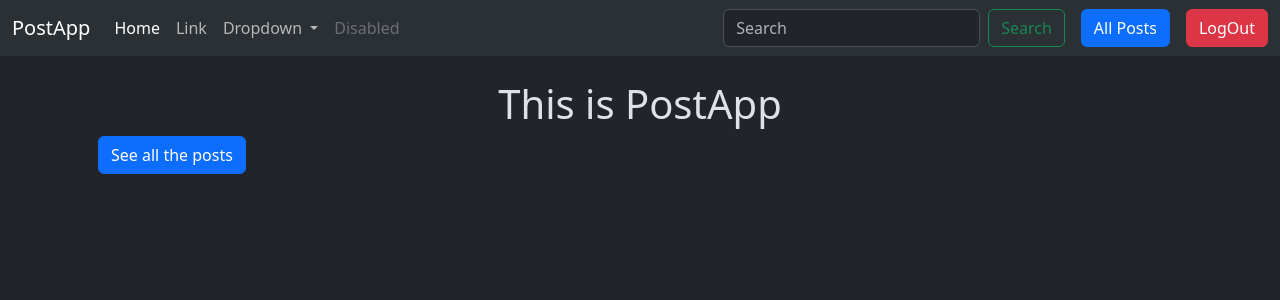
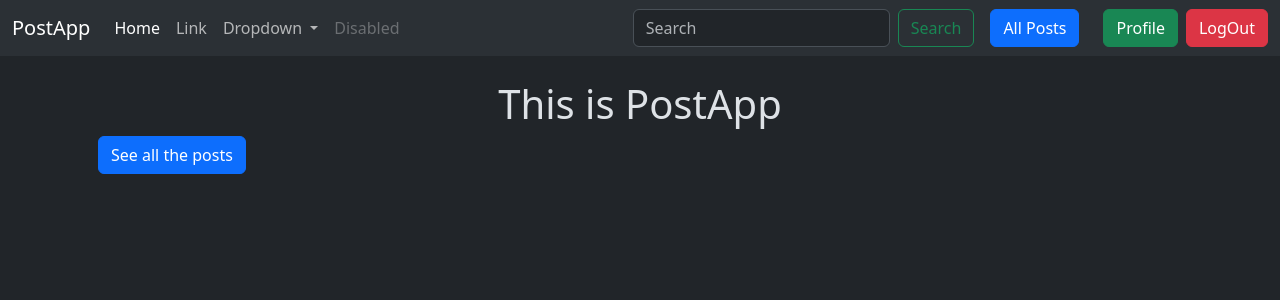
Before and after one commit to Asfii-115/Django-Practice-Site, a Django app: page / in a window 1280 px wide. Shown: the top 300 px of the page. Run offline with Django 4.2, Linux system fonts and the light colour scheme; a user stored in the database is signed in.

Commit message:
profile urls

```diff
--- a/postapp/post/templates/layout.html
+++ b/postapp/post/templates/layout.html
@@ -74,6 +74,9 @@
             All Posts</a
           >
           {% if user.is_authenticated %}
+          <a href="{% url 'profile_view' %}" class="btn btn-success mx-2"
+            >Profile</a
+          >
           <form action="{% url 'logout' %}" method="post">
             {% csrf_token %}
             <button class="btn btn-danger" type="submit">LogOut</button>
--- a/postapp/post/templates/profile.html
+++ b/postapp/post/templates/profile.html
@@ -24,6 +24,9 @@
               <p><strong>Bio:</strong> {{ profile.bio }}</p>
               <p><strong>Phone:</strong> {{ profile.phone }}</p>
             </div>
+            <a href="{% url 'profile_view' %}" class="btn btn-success mx-2"
+              >Profile</a
+            >
           </div>
 
           <div class="card mt-4">
--- a/postapp/post/urls.py
+++ b/postapp/post/urls.py
@@ -7,4 +7,6 @@ urlpatterns = [
     path('<int:post_id>/delete/', views.post_delete, name='post_delete'),
     path('create/', views.post_create, name='post_create'),
     path('register/', views.register, name='register'),
+    path('profile_form/', views.profile_form, name='profile_form'),
+    path('profile_view/', views.profile_view, name='profile_view'),
 ]
```
